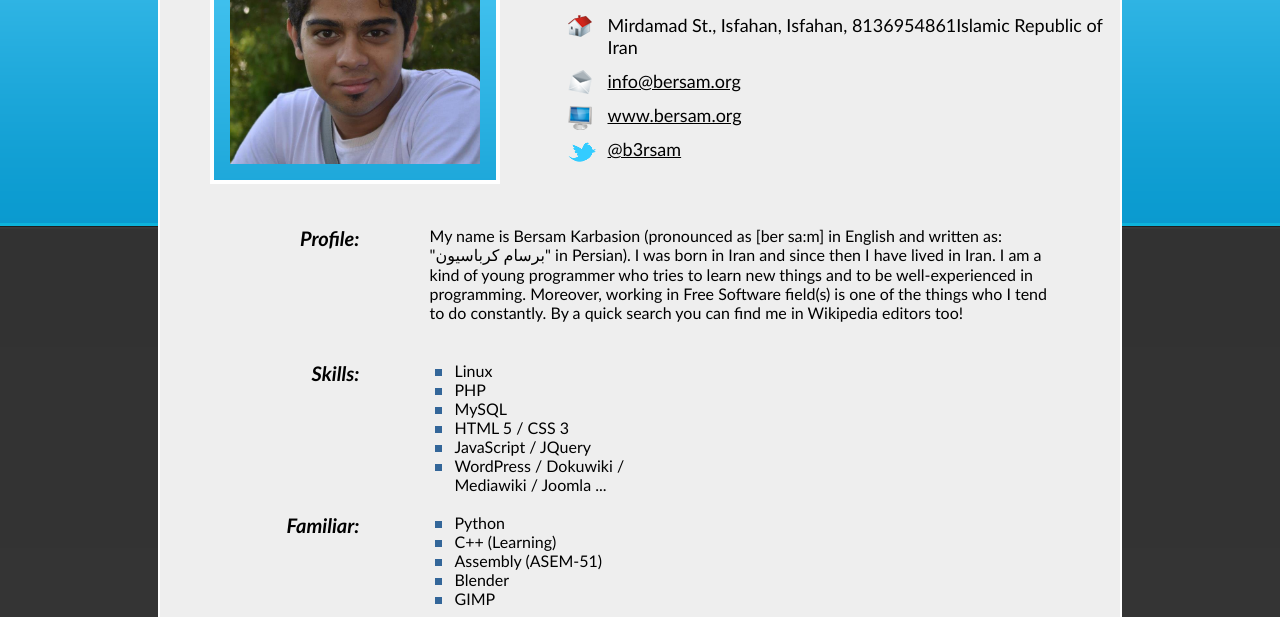
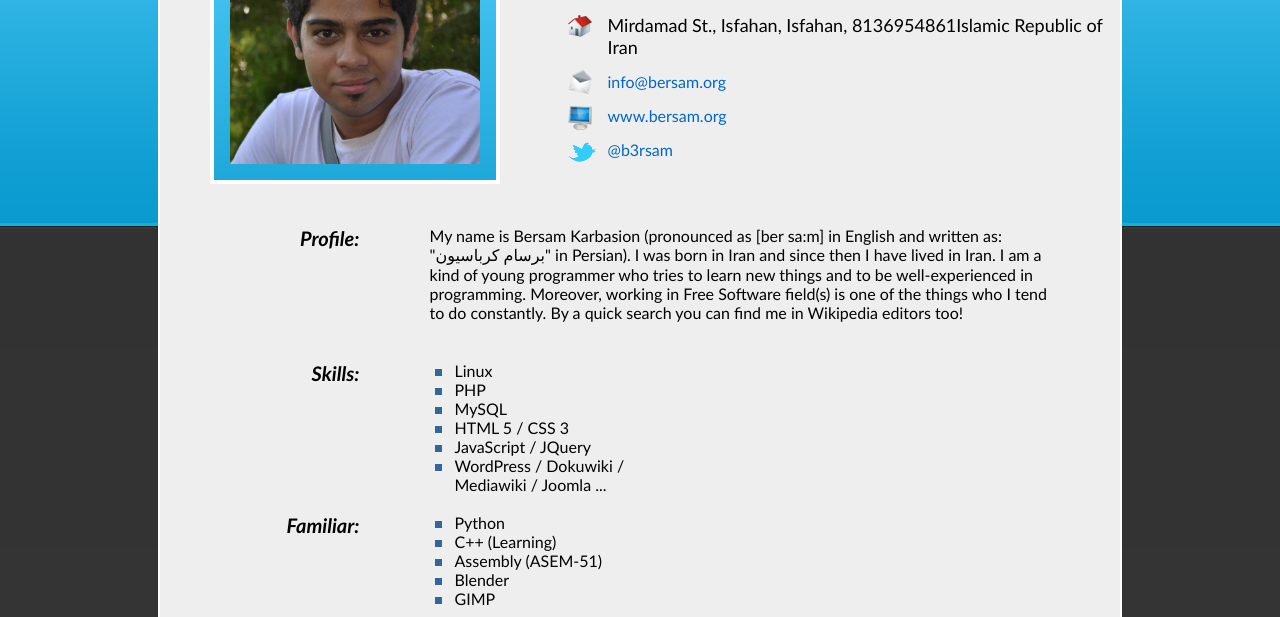
Before and after one commit to Bersam/old.bersam.rocks, a plain HTML site: page index.html in a window 1280 px wide. Shown: the part 183-800 px from the top of the page. Drawn offline with Linux system fonts and the light colour scheme.

Commit message:
change links style

```diff
--- a/css/style.css
+++ b/css/style.css
@@ -33,9 +33,10 @@ body {
 }
 
 a:link {
-	text-decoration: underline;
-	color: #000;
+	text-decoration: none;
+	color: #0066CC;
 	font-weight: bold;
+	font-size: 16px;
 }
 
 a:visited {
```
